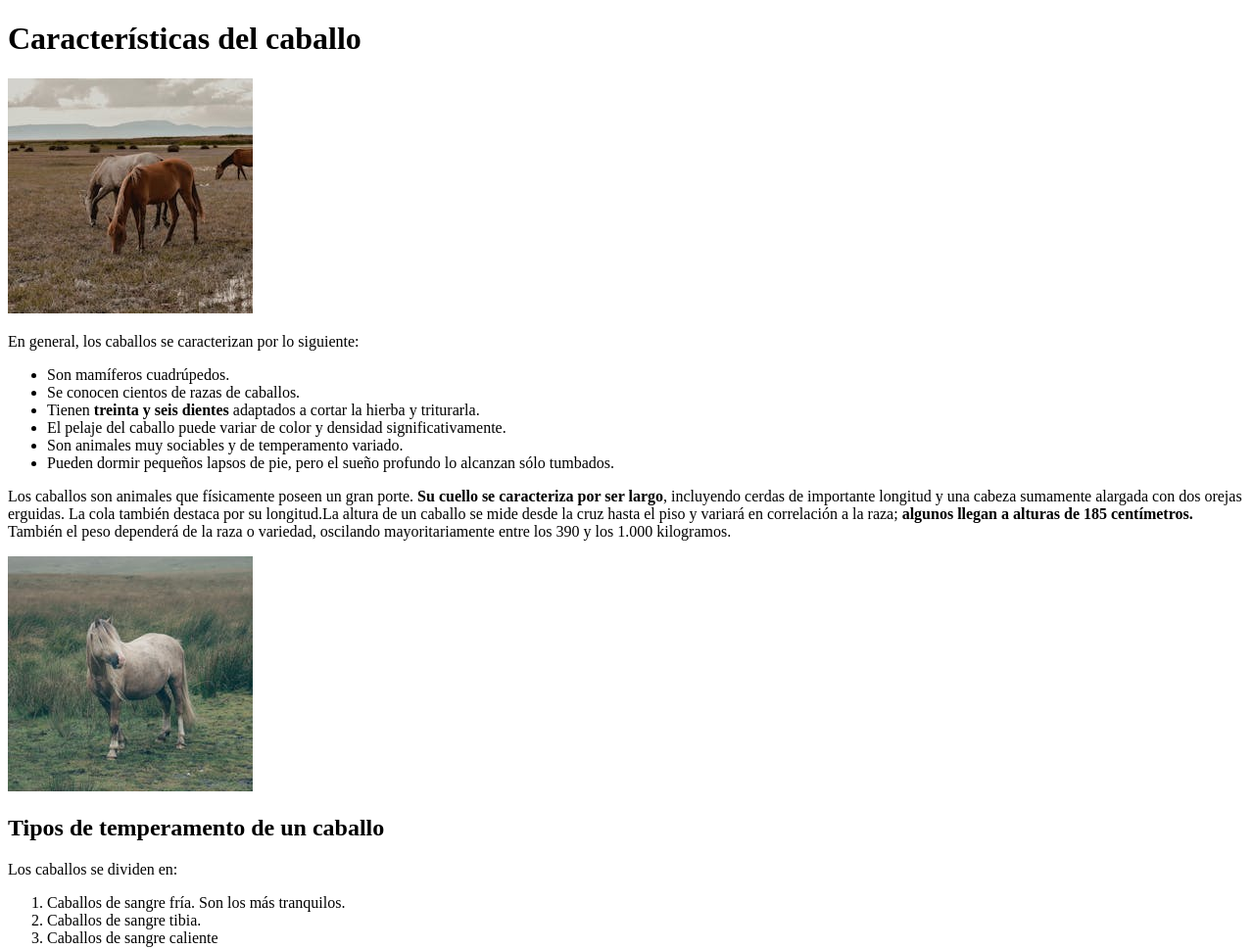
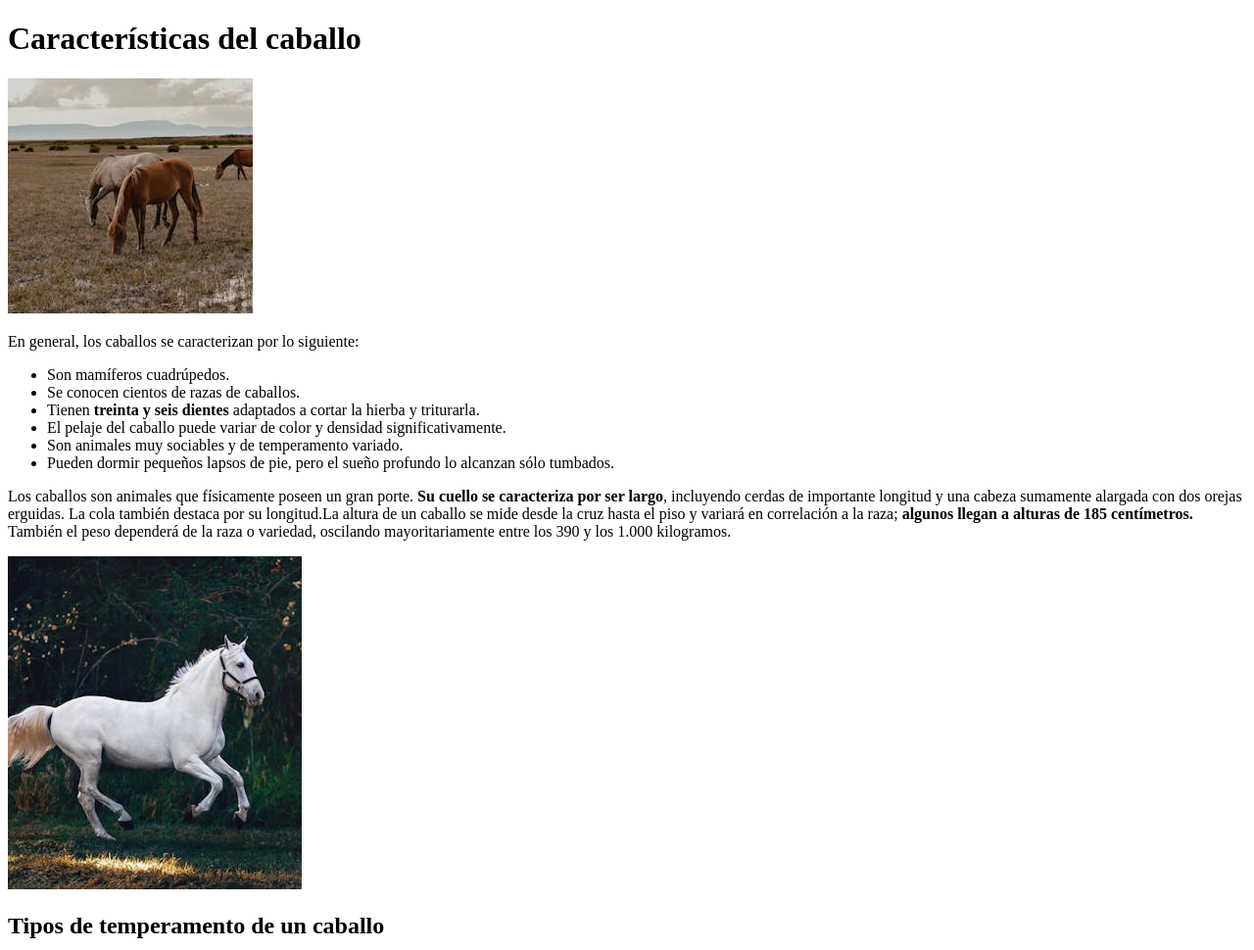
Before and after one commit to KatiaAguilar/sitio52, a plain HTML site: page caracteristicas.html in a window 1280 px wide. Shown: the top 970 px of the page at 98% size. Drawn offline with Linux system fonts and the light colour scheme.

Commit message:
se modifico imagen equivocada

```diff
--- a/caracteristicas.html
+++ b/caracteristicas.html
@@ -19,7 +19,7 @@
     <li>Pueden dormir pequeños lapsos de pie, pero el sueño profundo lo alcanzan sólo tumbados.</li>
 </ul>
 <p>Los caballos son animales que físicamente poseen un gran porte. <strong>Su cuello se caracteriza por ser largo</strong>, incluyendo cerdas de importante longitud y una cabeza sumamente alargada con dos orejas erguidas. La cola también destaca por su longitud.La altura de un caballo se mide desde la cruz hasta el piso y variará en correlación a la raza; <strong>algunos llegan a alturas de 185 centímetros.</strong> También el peso dependerá de la raza o variedad, oscilando mayoritariamente entre los 390 y los 1.000 kilogramos.</p>
-<img src="https://github.com/KatiaAguilar/sitio52/blob/main/imgn/caballo3.jpg?raw=true" alt="El peso de un caballo oscila entre los 390 y los 1.000 kilogramos.">
+<img src="https://github.com/KatiaAguilar/sitio52/blob/main/imgn/caballo8.jpg?raw=true" alt="El peso de un caballo oscila entre los 390 y los 1.000 kilogramos.">
 <h2>Tipos de temperamento de un caballo</h2>
 <p>Los caballos se dividen en:</p>
 <ol>
```
